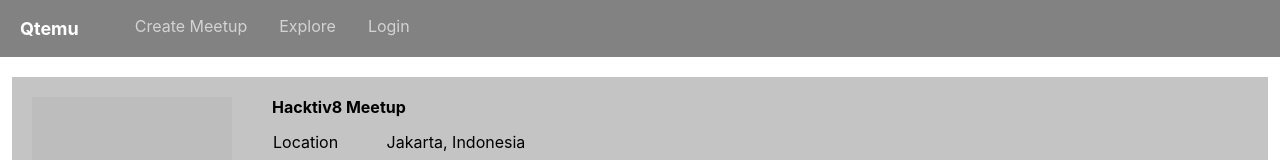
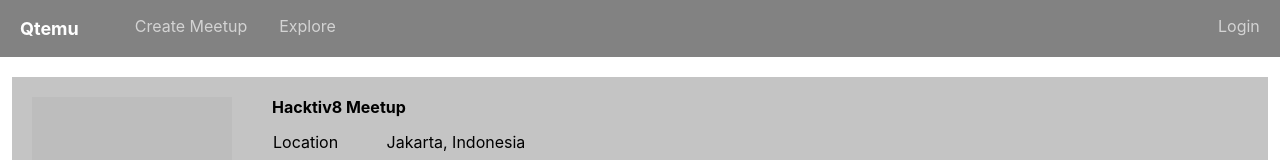
Before and after one commit to tatasulysta/assignment-1-rctn-ks-04, a React (Create React App) app: page / in a window 1280 px wide. Shown: the top 160 px of the page. Built offline with nearby package versions, Linux system fonts and the light colour scheme.

Commit message:
change navbar styling

```diff
--- a/src/components/Navbar/index.jsx
+++ b/src/components/Navbar/index.jsx
@@ -9,13 +9,15 @@ export default class Navbar extends Component {
         </p>
         <nav className={styles.nav}>
           <ul>
+            <span>
+              <li>
+                <a href="/">Create Meetup</a>
+              </li>
+              <li>
+                <a href="/">Explore</a>
+              </li>
+            </span>
             <li>
-              <a href="/">Create Meetup</a>
-            </li>
-            <li>
-              <a href="/">Explore</a>
-            </li>
-            <li className={styles.right} style={{ float: "right" }}>
               <a href="/">Login</a>
             </li>
           </ul>
--- a/src/components/Navbar/styles.module.css
+++ b/src/components/Navbar/styles.module.css
@@ -7,17 +7,21 @@
   display: flex;
   padding-left: 20px;
 }
+.nav {
+  width: 95%;
+}
 .nav ul {
   display: flex;
+  justify-content: space-between;
 }
 .nav li {
   list-style-type: none;
 }
-.nav > ul > li > a {
+.nav span {
+  display: flex;
+}
+.nav a {
   text-decoration: none;
   color: rgba(255, 255, 255, 0.651);
   padding: 16px;
 }
-.right {
-  float: right !important;
-}
```
